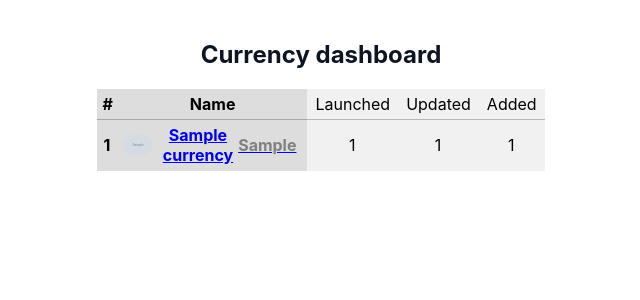
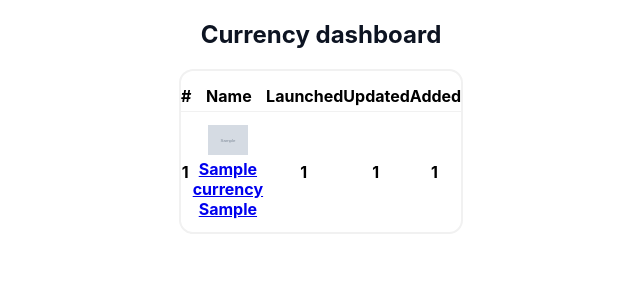
Before and after one commit to rubix0307/CoinHistory, a Django app: page /currencies/ in a window 1280 px wide. Shown: the part 51-351 px from the top of the page, without its empty margins (319-959 px from the left). Run offline with Django 5.2, Linux system fonts and the light colour scheme; tables that the repository leaves empty hold one stand-in row (values such as "Sample post"); grey boxes marked "Sample" are stand-in pictures; lists and menus that the app fills with data are empty; some libraries are stand-ins or nearby versions.

Commit message:
updated templates & styles

```diff
--- a/CoinHistory/static/css/styles.css
+++ b/CoinHistory/static/css/styles.css
@@ -9,7 +11,9 @@ body {
 h1,h2,h3,h4,h5,h6 {
     text-align: center;
     color: #0D1422;
+    margin:auto auto;
 }
+
 
 header {
     display: flex;
@@ -34,66 +38,82 @@ header {
         border: 1px #000000 solid;
     }
 }
-.currency-dashboard-place {
-    background-color: #f1f1f1;
-    margin: 10px auto;
+.the-table-place thead {
+    position: sticky;
+    top: 0;
+    background-color: white;
+}
+.the-table-place {
+    border-radius: 14px;
+    border: 2px #f1f1f1 solid;
+    /* width: 100%; */
+    max-height: 500px;
     overflow-y: scroll;
-    max-width: max-content;
-    font-family: Inter,-apple-system,BlinkMacSystemFont,segoe ui,Roboto,Helvetica,Arial,sans-serif;
+    /* padding-bottom: 20px; */
+    margin-top: 20px;
+    overflow-x: scroll;
+
+    .the-table {
+    width: 100%;
+    padding: 0;
+    border-collapse: separate;
+    border-spacing: 0 10px;
+    overflow-x: scroll;
+    }
+    .the-table
+    th.left {
+        position: sticky;
+    left: 0;
+    background-color: white;
+    }
+    .the-table
+    tbody tr{
+        margin-bottom: 20px;
+    }
+    .the-table
+    tbody tr th{
+        border-top: 2px transparent solid;
+    border-bottom: 2px transparent solid;
+    border-right: 2px transparent solid;
+    }
+    .the-table
+    tbody tr:hover th{
+        border-top: 2px #d7d7d7 solid;
+    border-bottom: 2px #d7d7d7 solid;
+    border-right: 2px #d7d7d7 solid;
+    }
+    .the-table
+    tbody tr:hover th:last-child{
+        border-right: 2px transparent solid;
+    }
+    .the-table
+    thead {
+        width: 100%;
+    z-index: 100;
+    }
+    .the-table
+    thead tr{
+        border: 5px #f1f1f1 solid;
 
 
-    .logo {
-        border-radius: 100%;
-        max-width: 30px;
-        align-items: center;
-        margin: 0 10px 0 0;
     }
-    .currency-dashboard {
-        border-collapse: separate;
-        border-spacing: 0;
-
+    .the-table
+    thead tr th{
+        padding: 5px 0 5px 0;
+    border-bottom: 1px #f1f1f1 solid;
+    }
+    .the-table
+    thead tr th:first-child{
+        border-radius: 12px 0 0 0;
+    }
+    .the-table
+    thead tr th:last-child{
+        border-radius: 0 12px 0 0;
     }
 
-    .currency-dashboard tbody tr th,
-    .currency-dashboard tbody tr th.left{
-       border-right: 1px transparent solid;
-
-    }
-    .currency-dashboard tbody tr:hover,
-    .currency-dashboard tbody tr:hover th.left{
-       background-color: #bbd5dc;
-    }
-    .currency-dashboard tbody tr:hover th,
-    .currency-dashboard tbody tr:hover th.left{
-       border-right: 1px #88a5ac solid;
-    }
-
-
-    .currency-dashboard tr th {
-        padding: 5px 8px;
-        border-bottom: 1px #0000003d solid;
-        text-decoration: none;
-        font-weight:normal;
-        .caption {
-            display: flex;
-            flex-direction: row;
-            align-items: center;
-
-            .symbol {
-                padding: 0 5px;
-                color: gray;
-            }
-        }
-    }
-    .currency-dashboard tbody tr:last-child th {
-        border-bottom: 1px transparent solid;
-    }
-    .currency-dashboard tr th.left {
-        background-color: #dddddd;
-        left: 0;
-        position: sticky;
-        font-weight: bold;
-        padding: 5px 5px;
+    .caption
+    img{
+        max-height: 30px;
     }
 }
 
@@ -268,6 +293,8 @@ main aside h1 .symbol{
 }
 .feed {
     width: min-content;
+    scroll-behavior: smooth;
+    max-width: 100%;
 }
 .about {
     font-family: Inter,-apple-system,BlinkMacSystemFont,segoe ui,Roboto,Helvetica,Arial,sans-serif;
--- a/currency/templates/currency/currency_detail.html
+++ b/currency/templates/currency/currency_detail.html
@@ -6,6 +6,7 @@
     {% include 'currency/inc/_aside.html' %}
 
     <div class="feed">
+{#        {% include 'currency/inc/_nav.html' %}#}
         {% include 'currency/inc/_chart.html' %}
 
         {% include 'currency/inc/_markets.html' %}
--- a/currency/templates/currency/inc/_about.html
+++ b/currency/templates/currency/inc/_about.html
@@ -1,4 +1,4 @@
-<div class="about">
+<div id="about" class="about">
     <h3>About {{ currency.name }}</h3>
     <div class="description">{{ currency.description }}</div>
 </div>
--- a/currency/templates/currency/inc/_chart.html
+++ b/currency/templates/currency/inc/_chart.html
@@ -1,6 +1,6 @@
 {% load static %}
 {% load mathfilters %}
-<div class="chart">
+<div id="chart" class="chart">
 
     <div id="candlestickChart">
         <div class="header">
--- /dev/null
+++ b/currency/templates/currency/inc/_nav.html
@@ -0,0 +1,5 @@
+<nav class="currency_detail">
+    <a href="#chart">Chart</a>
+    <a href="#market">Market</a>
+    <a href="#about">About</a>
+</nav>
--- a/currency/templates/currency/index.html
+++ b/currency/templates/currency/index.html
@@ -5,8 +5,8 @@
 {% block content %}
     <div class="feed">
         <h2>Currency dashboard</h2>
-        <div class="currency-dashboard-place">
-            <table class="currency-dashboard">
+        <div class="the-table-place" style="max-height: 80vh;">
+            <table class="the-table">
                 <thead>
                     <tr>
                         <th class="left">#</th>
--- a/templates/registration/login.html
+++ b/templates/registration/login.html
@@ -2,10 +2,12 @@
 {% block title %}{{ title|default:"Login" }}{% endblock %}
 
 {% block content %}
+    <div class="feed">
         <h2>{{ title|default:"Login" }}</h2>
         <form method="post" class="auth">
             {% csrf_token %}
             {{ form.as_p }}
             <input type="submit" value="Submit">
         </form>
+    </div>
 {% endblock %}
```
Also changed, not shown: other parts of CoinHistory/static/css/styles.css (+57 -4 lines), currency/templates/currency/inc/_aside.html (+6 -6 lines), currency/templates/currency/inc/_markets.html (+11 -10 lines). Lines whose indentation alone changed are shown as unchanged.
